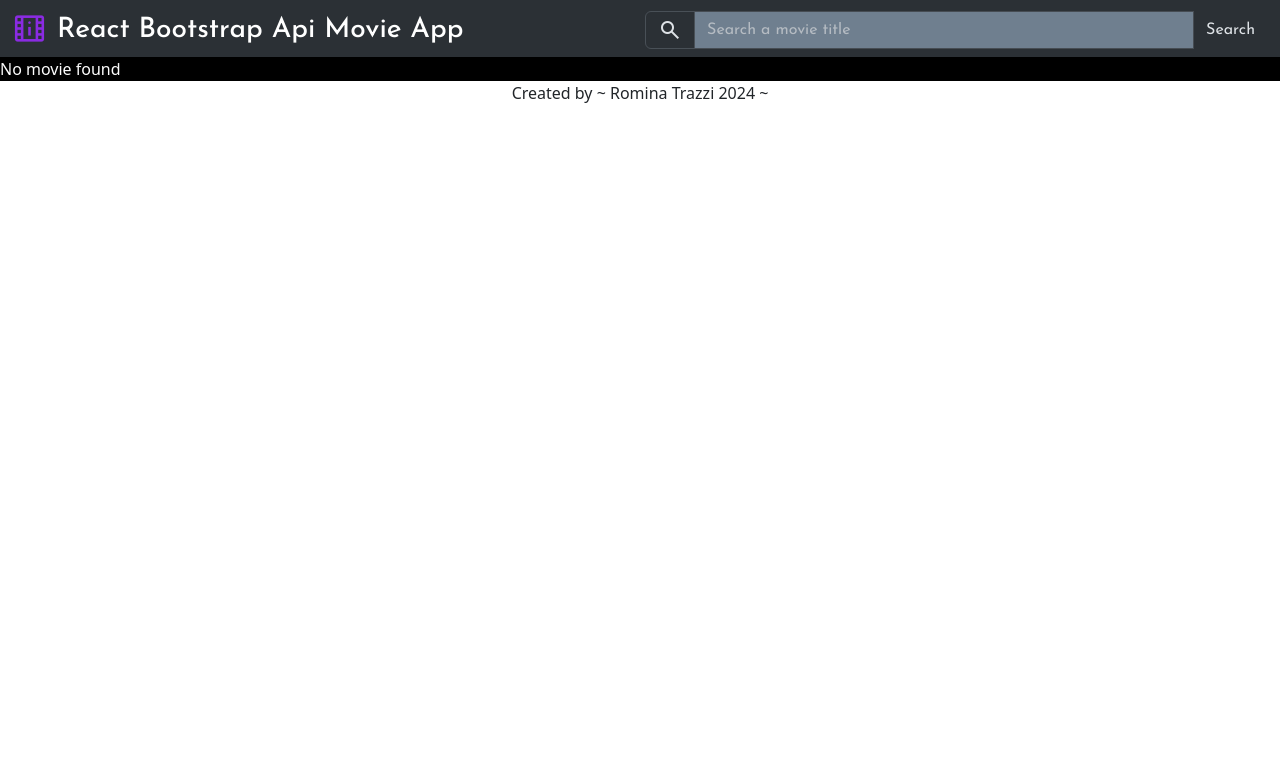
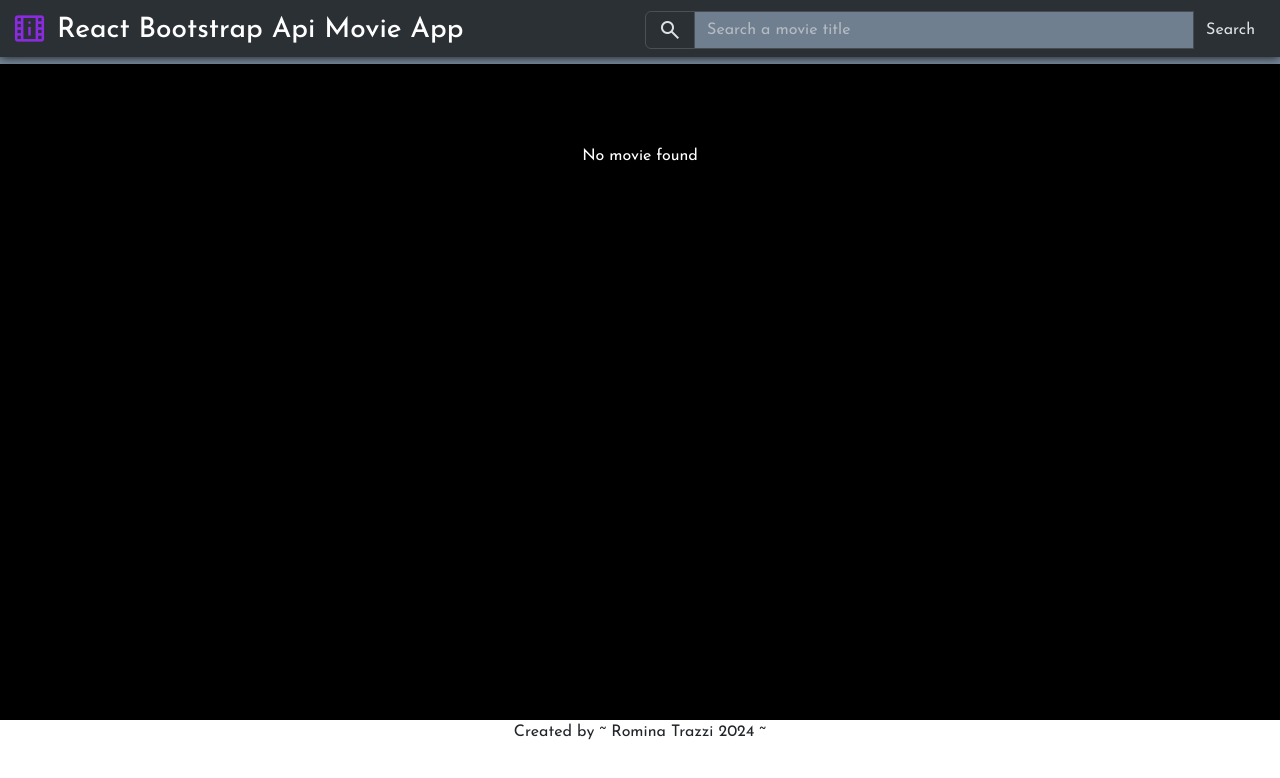
Before and after one commit to romina-trazzi/react-movie, a React (Vite) app: page / in a window 1280 px wide. Shown: the top 778 px of the page. Built offline with nearby package versions, Linux system fonts and the light colour scheme.

Commit message:
Various features added

```diff
--- a/src/App.css
+++ b/src/App.css
@@ -1,59 +1,82 @@
+* {
+    font-family: 'Josefin sans', sans-serif;
+    margin: 0;
+    padding: 0;
+}
+
+body {
+    height: 100vh;
+}
+
+
 /* HEADER */
 
 header {
-    font-family: 'Josefin sans', sans-serif;
+    background-color: lightslategrey !important;
+    height: 8vh;
+}
+
+.container-fluid {
+    height: inherit
 }
 
 .navbar {
     font-size: 1.5rem !important;
-}
 
-.my_nav {
+    & .my_nav {
        display: grid;
        grid-template-columns: 35px auto;
        grid-template-areas: "nav_icon nav_text";
-}
+    };
 
-.nav_text {
+    & .nav_text {
         padding-top: 5px;
         padding-left:10px;
         color: white;
     }
 
-.nav_icon {
+    &   .nav_icon {
         align-self: center;
     }
 
-.form-control {
+    & .form-control {
         width: 500px !important;
         max-width: 500px !important;
         background-color: lightslategrey !important;
         opacity: 0.9 !important;
     }
 
-.form-control:focus {
+    & .form-control:focus {
         border-color: blueviolet !important;
         box-shadow: 0 0 0 0.25rem rgba(133, 13, 253, 0.25) !important;
         color: white !important;
+
     }
 
-
+}
 
 /* MAIN */
 
 main {
     background-color: black;
     color: white;
+    padding-top: 5rem;
+    height: calc(100vh - 8vh - 5rem);
+}
+
+.movie_list_container {
+    width: 70%;
+    margin: 0 auto;
 }
 
 .image-container {
     position: relative;
     transition: transform 0.2s;
-}
 
-.image-container:hover {
+    &:hover {
         cursor: pointer;
         transform: scale(1.1);
+    }
 }
 
 .overlay {
@@ -67,3 +90,11 @@ main {
     padding: 20px;
     text-align: center;
 }
+
+
+/* FOOTER */
+
+footer {
+    background-color: white;
+    height: 3rem;
+}
--- a/src/App.jsx
+++ b/src/App.jsx
@@ -25,15 +25,19 @@ function App() {
     actors: "",
     plot: "",
     poster: "",
+    imdbID:"",
   });
 
   // Boolean values state manager //
   const [isClicked, setIsClicked] = useState(false);
   const [showMovieDetails, setShowMovieDetails] = useState(false);
 
+  //  Api request for list of movies
+  const getMovieRequest = async (searchValue) => {
 
-  //  Api request
-  const getMovieRequest = async (searchValue) => {
+    // Close always movieDetails component
+    setShowMovieDetails(false);
+
     try {
       let allMovies = [];
       let filteredMovies = [];
@@ -63,7 +67,6 @@ function App() {
       // Set filtered movies
       setMovies(filteredMovies);
 
-
     } catch (error) {
 
       // Print custom error message in console
@@ -73,22 +76,21 @@ function App() {
 
   };
 
-  // Handler Functions
-  const handleFavourites = (choosenMovie) => {
-
-    /* Returns true if doesn't exist at least one movie which has the same title as the choosen movie
-    If so, set a new favourite movie into favouriteMovies array state keeping the previous ones */
-
-    if (!favouriteMovies.some((favMovie) => favMovie.Title === choosenMovie.Title)) {
-      setFavouriteMovies((prev) => [...prev, choosenMovie]);
-    }
-  }
-
+  // Api request (single movie details)
   const handleSingleMovieDetails = async (imdbCode) => {
     try {
+
+      /* Call API single film details */
       const url = `http://www.omdbapi.com/?i=${imdbCode}&apikey=5d78aa7b`
       const response = await fetch(url);
       const data = await response.json();
+
+      // If showMovieDetails is true and when cover is clicking the imdbCode is the same, close window details
+      if (movieDetails.imdbID === imdbCode && showMovieDetails) {
+        setShowMovieDetails(false);
+
+      // Else show a new movie details window
+      } else {
 
         /* If data exists, populate movieDetails object state */
         if (data) {
@@ -101,10 +103,12 @@ function App() {
             actors: data.Actors,
             plot: data.Plot,
             poster: data.Poster,
+            imdbID: data.imdbID
           });
 
           // Then set show movie details to the opposite value
           setShowMovieDetails(true);
+        }
       }
 
       // Handle Error
@@ -112,13 +116,22 @@ function App() {
         throw new Error(`Errore nella risposta del server: ${response.status}`);
       }
 
-      return data
-
     } catch (error) {
-      // Stampare dettagli sugli errori nella console
       console.error("Errore durante la richiesta dei film:", error);
     }
+  };
 
+  // Handle add and remove movies from favourite list
+  const handleFavourites = (choosenMovieID, typeButton) => {
+
+    // Get choosen movie by id
+    const choosenMovie = movies.find((favMovie) => favMovie.imdbID === choosenMovieID);
+
+    if (typeButton === "add") {
+      setFavouriteMovies((prev) => [...prev, choosenMovie]);
+    } else if (typeButton === "remove") {
+      setFavouriteMovies((prev) => [...prev.filter((movie) => movie.imdbID !== choosenMovie.imdbID)]);
+    }
   };
 
   return (
@@ -130,7 +143,7 @@ function App() {
       <main>
 
         {/* If showMovieDetails is true, show MovieFullDetails component */}
-        {showMovieDetails && <MovieFullDetails movieDetails={movieDetails}/>}
+        {showMovieDetails ? <MovieFullDetails movieDetails={movieDetails}/> : ""}
 
         <div className='movie_list_container'>
           {movies.length > 0 ?
@@ -138,15 +151,19 @@ function App() {
             <div className='d-flex flex-column justify-content-center align-content-center'>
 
               {/* MovieList + ButtonFavourite */}
-              <MovieList movies={movies} onFavourite={handleFavourites} onMovieDetails={handleSingleMovieDetails}/>
+              <MovieList movies={movies} favouriteMovies={favouriteMovies} onFavourite={handleFavourites} setFavouriteMovies={setFavouriteMovies} onMovieDetails={handleSingleMovieDetails}/>
               <ButtonFavourite setIsClicked={setIsClicked}>Show\Hide favourites</ButtonFavourite>
+
+              <hr/>
 
               {/* If isClicked is true, show MovieFavourite component */}
               {isClicked && <MovieFavourite favouriteMovies={favouriteMovies}/>}
 
             </div>
+
           </>
-          : <p style={{margin: "0"}}> No movie found </p>}
+          : <p style={{textAlign:"center"}}> No movie found </p>}
+
         </div>
       </main>
 
--- a/src/components/movieList/MovieList.jsx
+++ b/src/components/movieList/MovieList.jsx
@@ -1,14 +1,24 @@
 // Icons
 import { FaHeart } from "react-icons/fa";
 
-function MovieList({ movies, onFavourite, onMovieDetails}) {
+function MovieList({ movies, favouriteMovies, onFavourite, onMovieDetails}) {
 
   return (
     <div className='movie_container d-flex flex-wrap justify-content-center align-items-baseline'>
 
-      {movies.map((movie, index) => {
+      {movies.map((movie) => {
+        const isFavourite = favouriteMovies.some(favMovie => favMovie.imdbID === movie.imdbID);
+
+        const addFavouriteButton = <button className='p-1 mt-3' onClick={()=> onFavourite(movie.imdbID, "add")}> Add to favourites
+                                      <FaHeart style={{marginBottom: '4px', paddingLeft: '5px'}}/>
+                                    </button>
+
+        const removeFavouriteButton = <button className='p-1 mt-3' onClick={()=> onFavourite(movie.imdbID, "remove")}> Remove from favourites
+                                        <FaHeart style={{color: "red", marginBottom: '4px', paddingLeft: '5px'}}/>
+                                      </button>
+
         return (
-          <div key={index} className='d-flex flex-column align-items-center justify-content-around p-5' style={{width: "20%"}}>
+          <div key={movie.imdbID} className='d-flex flex-column align-items-center justify-content-around p-5' style={{width: "20%"}}>
             <span className='pb-4'>{movie.Title}</span>
 
             <div className="image-container" onClick={()=> onMovieDetails(movie.imdbID)}>
@@ -17,8 +27,8 @@ function MovieList({ movies, onFavourite, onMovieDetails}) {
             </div>
 
             <span className='pt-3'> {movie.Year}</span>
-            <button className='p-1 mt-3' onClick={()=> onFavourite(movie)}> Add to favourites <FaHeart style={{color: 'red', marginBottom: '4px'}}/>
-            </button>
+            {isFavourite ? removeFavouriteButton : addFavouriteButton}
+
           </div>
         );
       })}
--- a/src/components/navbar/Navbar.jsx
+++ b/src/components/navbar/Navbar.jsx
@@ -1,22 +1,18 @@
 import ButtonSearch from "../buttonSearch/buttonSearch";
 
 // Hooks //
-import { useState } from 'react';
+import { useRef } from 'react';
 
 const Navbar = ({ onMovieRequest }) => {
 
-  const [searchValue, setSearchValue] = useState('');
+  const inputValue = useRef();
 
   // Handler Functions
   const handleSubmit = (event) => {
     event.preventDefault();
-    onMovieRequest(searchValue);
+    onMovieRequest(inputValue.current.value);
+    inputValue.current.value = '';
   };
-
-  function handleSearchValue(event) {
-    setSearchValue(event.target.value);
-  }
-
 
   return (
     <div className='container-fluid p-0'>
@@ -52,7 +48,7 @@ const Navbar = ({ onMovieRequest }) => {
               <span className='nav_text h3 m-0'> React Bootstrap Api Movie App</span>
             </div>
 
-            <form role='search' style={{ paddingTop: '3px' }} onSubmit={handleSubmit} >
+            <form role='search' style={{ paddingTop: '3px' }} onSubmit={handleSubmit}>
               <div className='d-flex align-items-center input-group'>
                 <div className='input-group-text' id='basic-addon1'>
                   <span className='material-symbols-outlined'> search </span>
@@ -64,10 +60,11 @@ const Navbar = ({ onMovieRequest }) => {
                   placeholder='Search a movie title'
                   aria-label='Search'
                   aria-describedby='basic-addon1'
-                  onChange={handleSearchValue}
+                  ref={inputValue}
                 />
 
-                <ButtonSearch onClick={() => onMovieRequest(searchValue)}>Search</ButtonSearch>
+                {/* onClick={() => onMovieRequest(searchValue)}*/}
+                <ButtonSearch type="submit">Search</ButtonSearch>
 
               </div>
             </form>
```
Also changed, not shown: src/components/movieFavourite/MoviesFavourite.jsx (+5 -2 lines), Api key.txt. Lines whose indentation alone changed are shown as unchanged.
